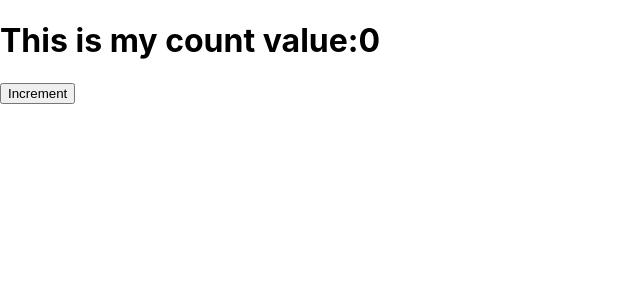
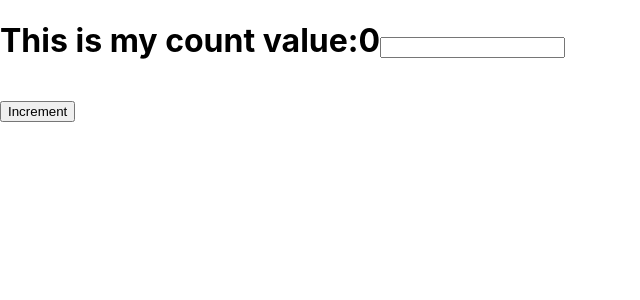
Before and after one commit to HimaGirija99/React-Project, a React (Create React App) app: page / in a window 1280 px wide. Shown: the top 300 px of the page, without its empty margins (0-640 px from the left). Built offline with nearby package versions, Linux system fonts and the light colour scheme.

Commit message:
commit 62

```diff
--- a/src/components/Ue.js
+++ b/src/components/Ue.js
@@ -2,8 +2,12 @@ import {useEffect, useState} from 'react'
 
 function Ue(){
     const[count, setCount] = useState(0)
+    const[text, setText] = useState(' ')
     let incrementCount = () =>{
         setCount(count+1)
+    }
+    let handleChange = (e)=>{
+        setText(e.target.value)
     }
     useEffect(()=>{
         console.log('use Effect runs')
@@ -14,9 +18,10 @@ function Ue(){
         <div>
             <h1>
                 This is my count value:{count}
-
+                <input onChange= {handleChange} type = 'text' value={text}></input>
+                <h2>{text}</h2>
             </h1>
-            <div><button onClick={incrementCount}>Increment</button></div>
+            <button onClick={incrementCount}>Increment</button>
         </div>
     )
 }
```
